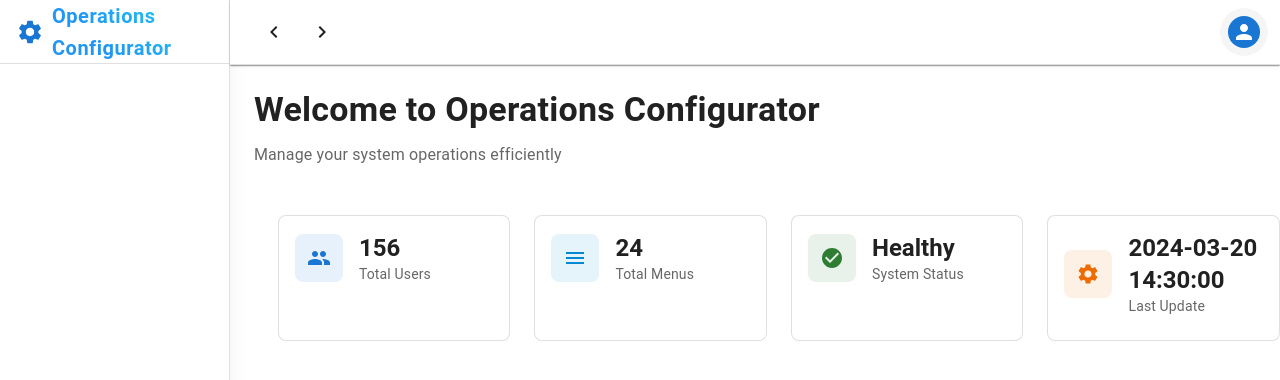
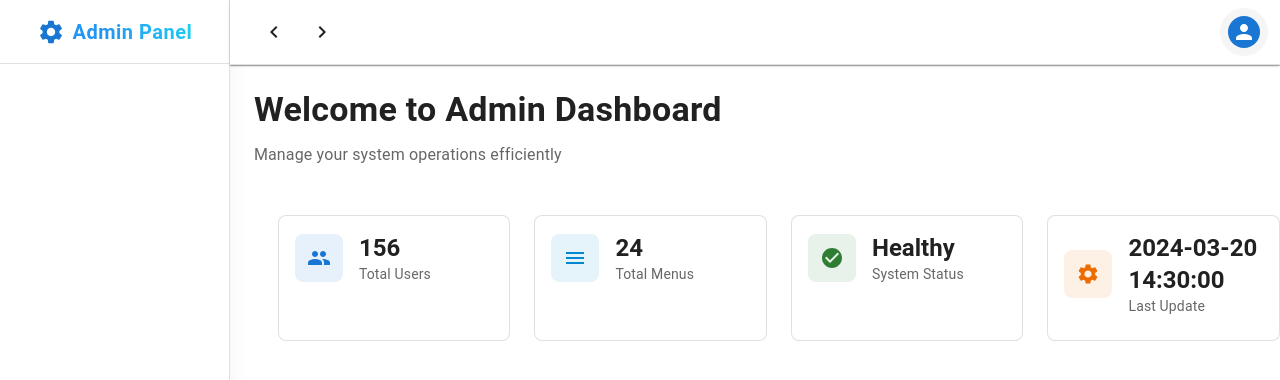
Before and after one commit to aaronchen827/fullstack-integrated, a Next.js app in the folder apps/admin-client/: page /dashboard in a window 1280 px wide. Shown: the top 380 px of the page. Built offline with nearby package versions, Linux system fonts and the light colour scheme; no server answers.

Commit message:
modify logo

```diff
--- a/apps/admin-client/app/(main)/dashboard/page.tsx
+++ b/apps/admin-client/app/(main)/dashboard/page.tsx
@@ -62,7 +62,7 @@ export default function DashboardPage() {
       <Stack spacing={3}>
         <Box>
           <Typography variant="h4" fontWeight="bold" gutterBottom>
-            Welcome to Operations Configurator
+            Welcome to Admin Dashboard
           </Typography>
           <Typography variant="body1" color="text.secondary">
             Manage your system operations efficiently
--- a/apps/admin-client/app/layout.tsx
+++ b/apps/admin-client/app/layout.tsx
@@ -3,8 +3,8 @@ import './globals.css'
 import AppProvider from '@/app/AppProvider'
 
 export const metadata: Metadata = {
-  title: 'Operations Configurator',
-  description: 'Generated by create next app',
+  title: 'Admin Dashboard',
+  description: 'A modern admin dashboard built with Next.js and Material-UI',
 }
 
 export default function RootLayout({
--- a/apps/admin-client/app/login/LoginPage.tsx
+++ b/apps/admin-client/app/login/LoginPage.tsx
@@ -238,7 +238,7 @@ export default function LoginForm() {
           </Button>
 
           <Typography variant="body2" color="text.secondary" textAlign="center" sx={{ mt: 2 }}>
-            Operations Configurator © {new Date().getFullYear()}
+            Admin Dashboard © {new Date().getFullYear()}
           </Typography>
         </Stack>
       </Paper>
--- a/apps/admin-client/components/layout/sidebar/Logo.tsx
+++ b/apps/admin-client/components/layout/sidebar/Logo.tsx
@@ -39,7 +39,7 @@ export default function Logo() {
             letterSpacing: 0.5,
           }}
         >
-          Operations Configurator
+          Admin Panel
         </Typography>
       </Box>
     </Box>
```
